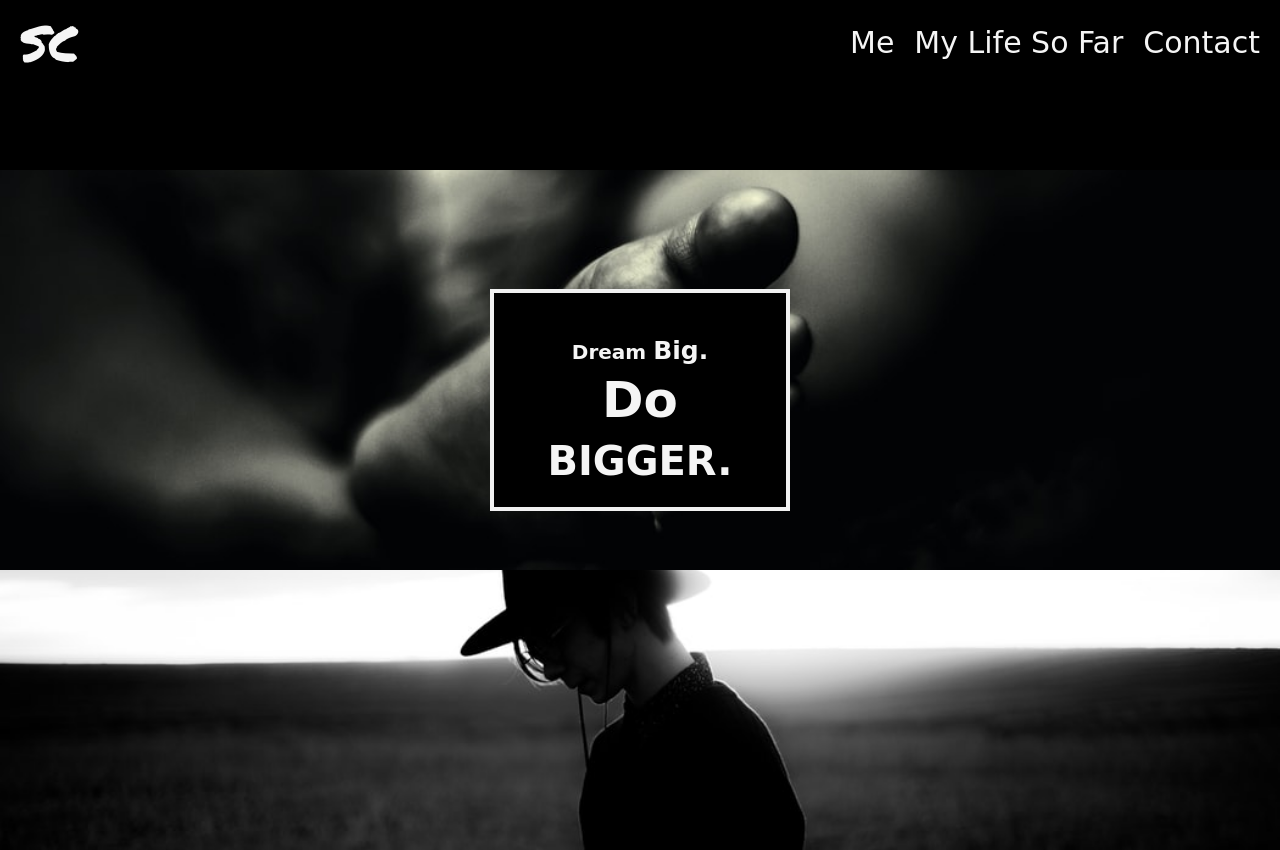
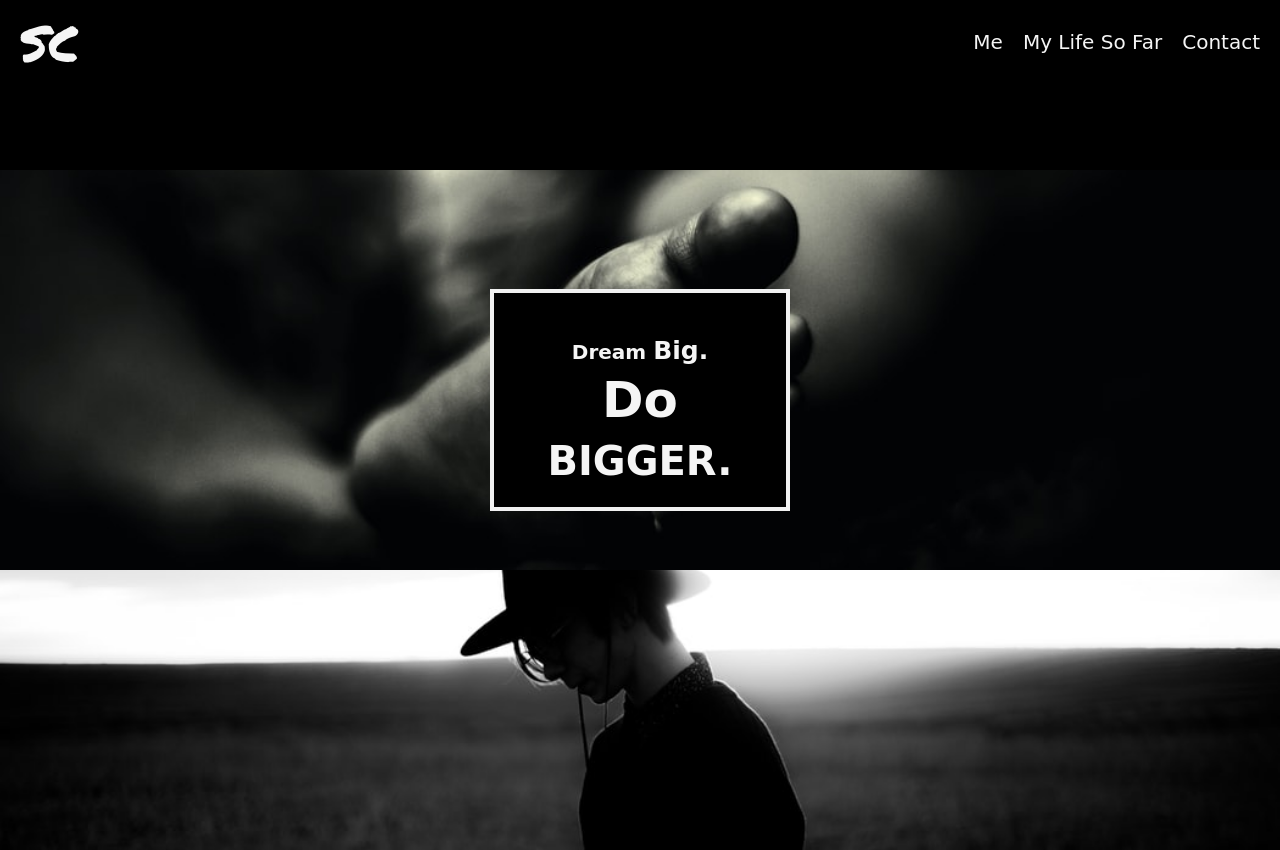
Before and after one commit to sidchopp/myFirst, a plain HTML site: page index.html in a window 1280 px wide. Shown: the top 850 px of the page. Drawn offline with Linux system fonts and the light colour scheme; a web font is replaced by a local one.

Commit message:
Update style.css

```diff
--- a/style.css
+++ b/style.css
@@ -11,7 +11,7 @@ body,html {
 
 #navbar {
   overflow: hidden;
-  background-color:rgba(0,0,0,0.1); /*This will make the navbar black and also tranparent This approach os better than writing color and opacity seperately*/
+  background-color:rgba(0,0,0,0.4); /*This will make the navbar black and also tranparent This approach os better than writing color and opacity seperately*/
   padding: 20px 10px;
   transition: 0.4s;
   position: fixed;
@@ -27,7 +27,7 @@ body,html {
   text-align: center;
   padding: 10px;
   text-decoration: none;
-  font-size: 30px;
+  font-size: 20px;
   line-height: 25px;
   border-radius: 4px;
 }
```
